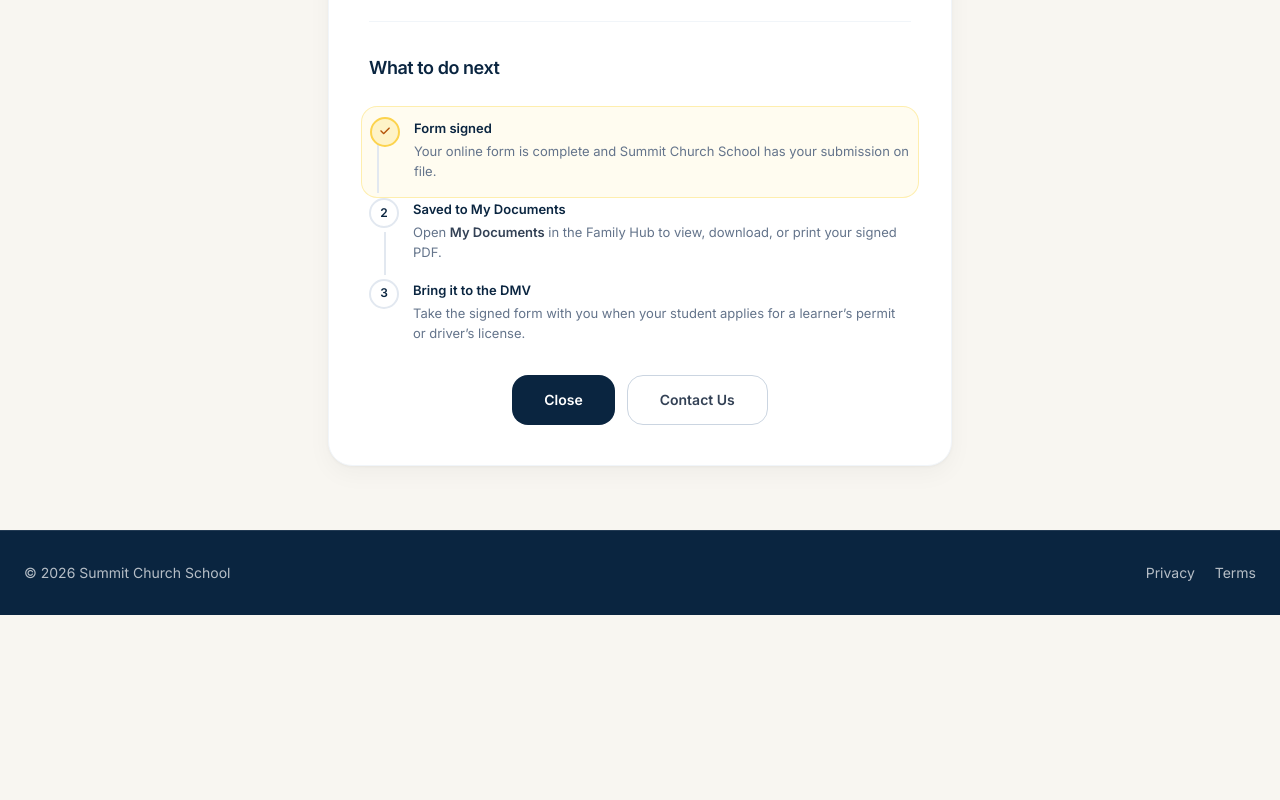
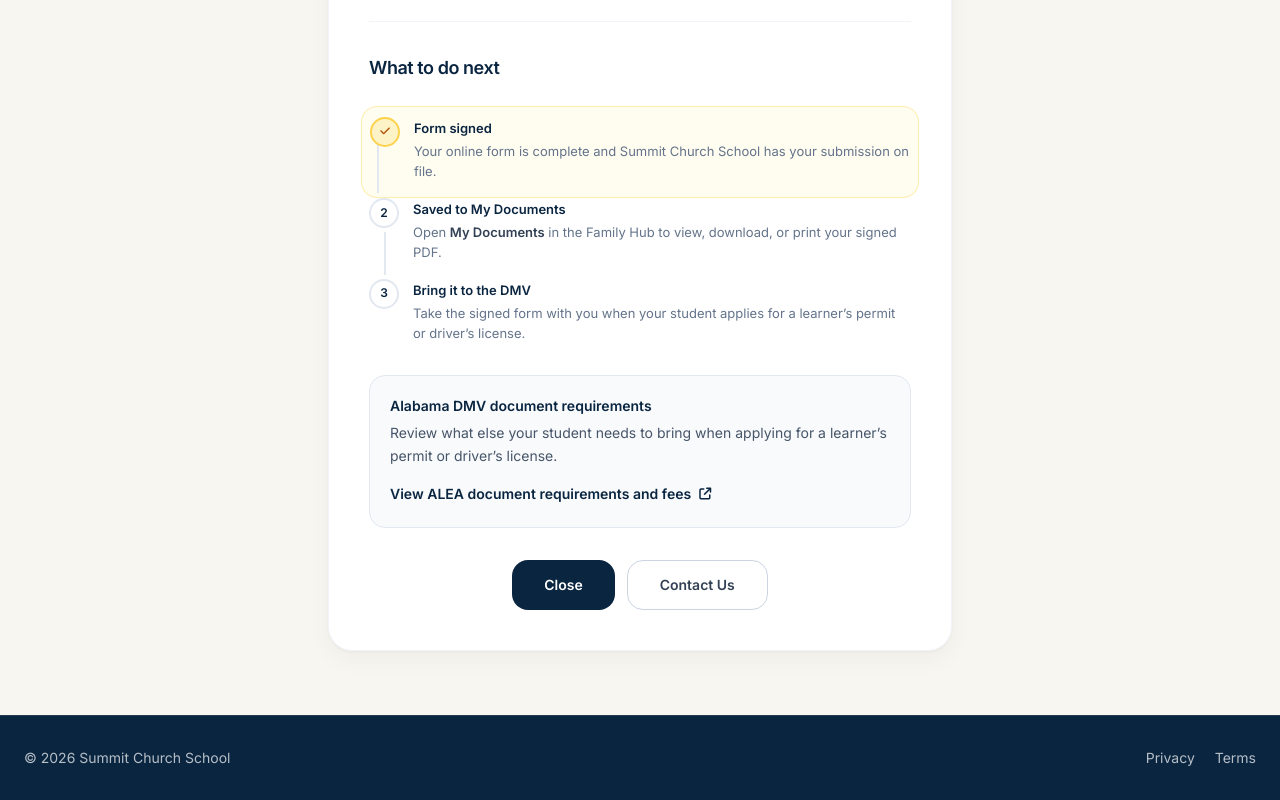
Before and after one commit to summitschool/summitschool-website, a website: page dmv-permit-form-complete.html in a window 1280 px wide. Shown: the part 538-1338 px from the top of the page. Before the commit the page ends 1153 px from the top, so only its background shows below. Drawn offline with nearby package versions, Linux system fonts and the light colour scheme.

Commit message:
Add ALEA DMV document requirements link to completion page

```diff
--- a/dmv-permit-form-complete.html
+++ b/dmv-permit-form-complete.html
@@ -72,6 +72,20 @@
                             </div>
                         </div>
                     </div>
+
+                    <div class="mt-8 p-5 bg-slate-50 border border-slate-200 rounded-2xl">
+                        <p class="text-sm font-semibold text-navy">Alabama DMV document requirements</p>
+                        <p class="mt-1.5 text-sm text-slate-600 leading-relaxed">
+                            Review what else your student needs to bring when applying for a learner&rsquo;s permit or driver&rsquo;s license.
+                        </p>
+                        <a href="https://www.alea.gov/dps/driver-license/document-requirements-and-fees"
+                           target="_blank"
+                           rel="noopener noreferrer"
+                           class="inline-flex items-center gap-2 mt-4 text-sm font-semibold text-navy hover:text-[#0F3A5F] transition">
+                            View ALEA document requirements and fees
+                            <i class="fas fa-arrow-up-right-from-square text-xs" aria-hidden="true"></i>
+                        </a>
+                    </div>
                 </div>
 
                 <div class="mt-8 flex flex-col sm:flex-row gap-3 justify-center">
```
